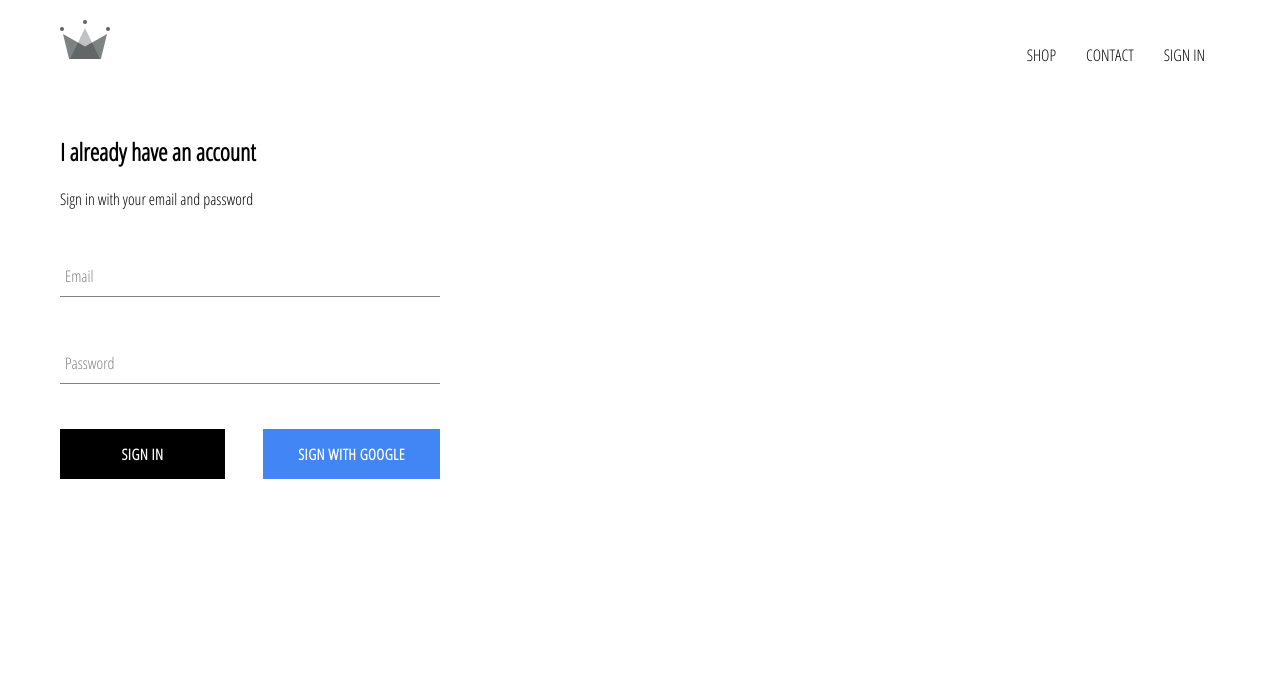
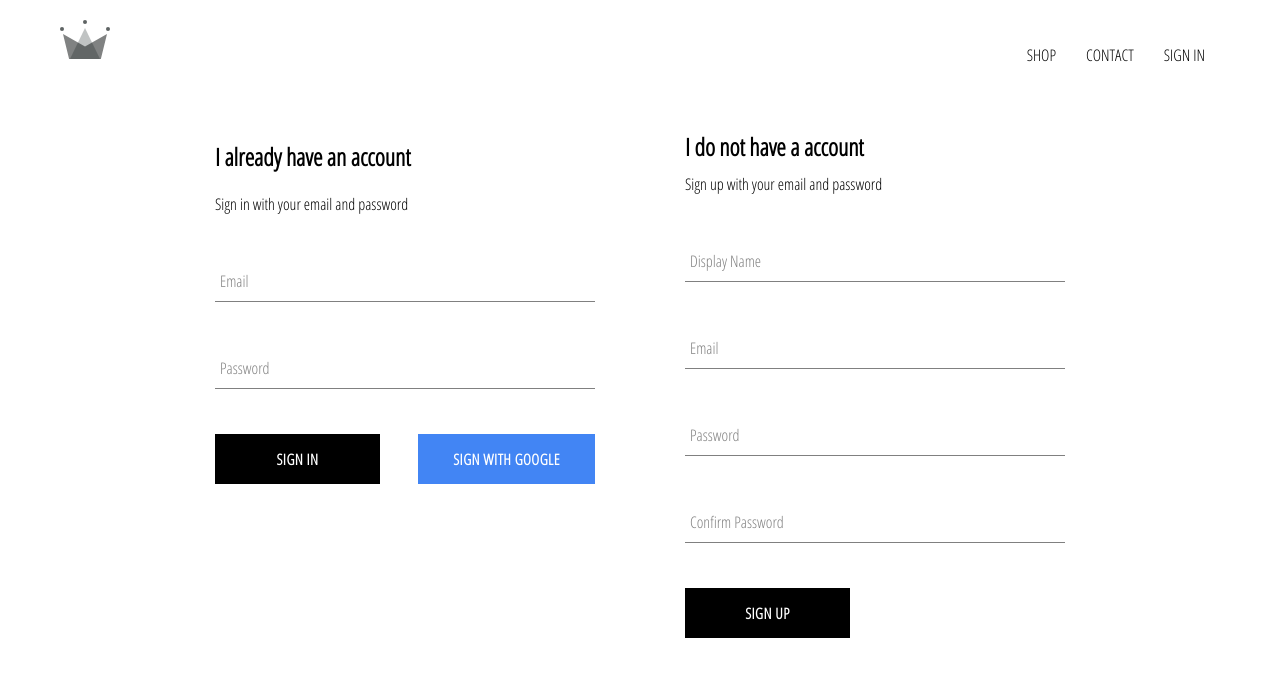
Before and after one commit to niken2202/reactjs-demo, a React (Create React App) app: page /signin in a window 1280 px wide. Shown: the top 676 px of the page. Built offline with nearby package versions, Linux system fonts and the light colour scheme; no server answers.

Commit message:
implemented firebase untils, add sign up with google and email, password

```diff
--- a/src/App.js
+++ b/src/App.js
@@ -5,7 +5,7 @@
 import ShopPage from "./pages/shop/shop.component";
 import SignInAndSignUp from "./pages/sign-in-and-sign-up/sign-in-and-sign-up.component";
 import { Switch, Route } from "react-router-dom";
-import { auth } from "./firebase/firebase.utils";
+import { auth, createUserProfileDocument } from "./firebase/firebase.utils";
 
 class App extends React.Component {
   constructor() {
@@ -18,8 +18,20 @@
   unsubcribeFromAuth = null;
 
   componentDidMount() {
-    this.unsubcribeFromAuth = auth.onAuthStateChanged(user => {
-      this.setState({ currentUser: user });
+    this.unsubcribeFromAuth = auth.onAuthStateChanged(async userAuth => {
+      if (userAuth) {
+        const userRef = await createUserProfileDocument(userAuth);
+
+        userRef.onSnapshot(snapshot => {
+          this.setState({
+            currentUser: {
+              id: snapshot.id,
+              ...snapshot.data()
+            }
+          });
+        });
+      }
+      this.setState({ currentUser: userAuth });
     });
   }
 
--- /dev/null
+++ b/src/components/sign-up/sign-up.component.jsx
@@ -0,0 +1,97 @@
+import React from 'react';
+
+import './sign-up.styles.scss';
+
+import FormInput from '../form-input/form-input.component';
+import CustomeButton from '../custom-button/custom-button.component';
+import { auth, createUserProfileDocument } from '../../firebase/firebase.utils';
+
+
+class SignUp extends React.Component{
+    constructor(){
+        super();
+
+        this.state = {
+            displayName:'',
+            email:'',
+            password:'',
+            confirmPassword:'',
+        }
+    }
+
+    handleSubmit = async event =>{
+        event.preventDefault();
+        const {displayName, email, password, confirmPassword} = this.state;
+        if(password !== confirmPassword ){
+            alert('Password doesn\'t match !');
+            return;
+        }
+        try{
+            const {user} = await auth.createUserWithEmailAndPassword(email,password);
+
+            await createUserProfileDocument(user, {displayName});
+
+            this.setState({
+                displayName:'',
+                email:'',
+                password:'',
+                confirmPassword:'',
+            })
+        }catch(error){
+            console.log('[ERROR]',error);
+        }
+    }
+
+    handleChange = event =>{
+        const {name, value} = event.target;
+        this.setState({[name]: value});
+    }
+
+    render(){
+        const {displayName, email, password, confirmPassword} = this.state;
+
+        return(
+            <div className='sign-up'>
+                <h2 className='title'>I do not have a account</h2>
+                <span>Sign up with your email and password</span>
+                <form className='sign-up-form' onSubmit={this.handleSubmit}>
+                    <FormInput
+                        type='text'
+                        name='displayName'
+                        value={displayName}
+                        onChange={this.handleChange}
+                        label = 'Display Name'
+                        required
+                    />
+                    <FormInput
+                        type='text'
+                        name='email'
+                        value={email}
+                        onChange={this.handleChange}
+                        label = 'Email'
+                        required
+                    />
+                    <FormInput
+                        type='password'
+                        name='password'
+                        value={password}
+                        onChange={this.handleChange}
+                        label = 'Password'
+                        required
+                    />
+                    <FormInput
+                        type='text'
+                        name='confirmPassword'
+                        value={confirmPassword}
+                        onChange={this.handleChange}
+                        label = 'Confirm Password'
+                        required
+                    />
+                   <CustomeButton type='submit'>SIGN UP</CustomeButton>
+                </form>
+            </div>
+        );
+    }
+}
+
+export default SignUp;
--- /dev/null
+++ b/src/components/sign-up/sign-up.styles.scss
@@ -0,0 +1,9 @@
+.sign-up {
+    display: flex;
+    flex-direction: column;
+    width: 380px;
+
+    .title {
+      margin: 10px 0;
+    }
+  }
--- a/src/firebase/firebase.utils.js
+++ b/src/firebase/firebase.utils.js
@@ -17,7 +17,6 @@
   const userRef = firestore.doc(`users/${userAuth.uid}`);
 
   const snapShot = await userRef.get();
-
   if (!snapShot.exists) {
     const { displayName, email } = userAuth;
     const createAt = new Date();
@@ -32,6 +31,7 @@
       console.log("[ERROR] Error creating user: ", error.message);
     }
   }
+  return userRef;
 };
 
 firebase.initializeApp(config);
--- a/src/pages/sign-in-and-sign-up/sign-in-and-sign-up.component.jsx
+++ b/src/pages/sign-in-and-sign-up/sign-in-and-sign-up.component.jsx
@@ -1,10 +1,14 @@
 import React from 'react';
 
 import './sign-in-and-sign-up.styles.scss';
-import SignIn from '../../components/sign-in/sign-in.component'
+import SignIn from '../../components/sign-in/sign-in.component';
+import SignUp from '../../components/sign-up/sign-up.component';
+
+
 const SignInAndSignUp = ()=>{
     return <div className='sign-in-and-sign-up'>
         <SignIn/>
+        <SignUp/>
     </div>
 }
 
--- a/src/pages/sign-in-and-sign-up/sign-in-and-sign-up.styles.scss
+++ b/src/pages/sign-in-and-sign-up/sign-in-and-sign-up.styles.scss
@@ -0,0 +1,6 @@
+ .sign-in-and-sign-up{
+     width: 850px;
+     display: flex;
+     justify-content: space-between;
+     margin: 30px auto;
+ }
```
